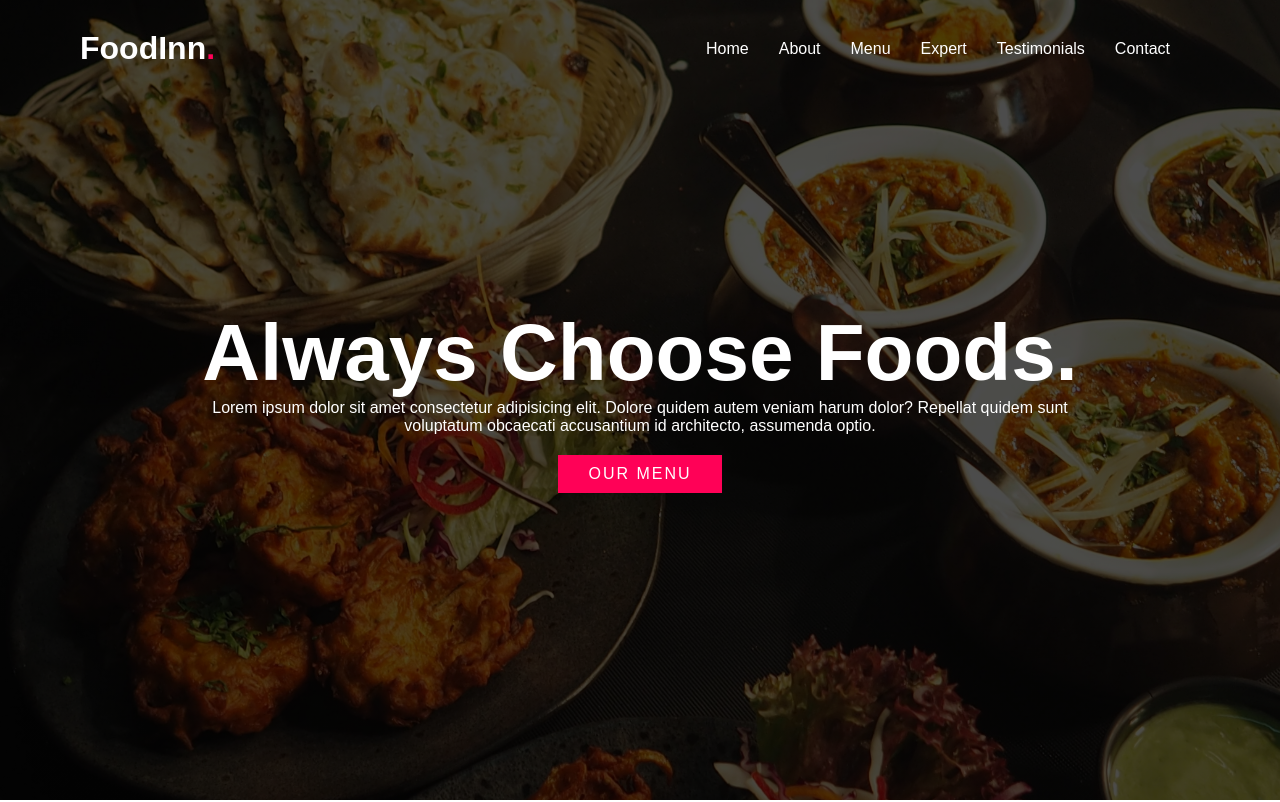
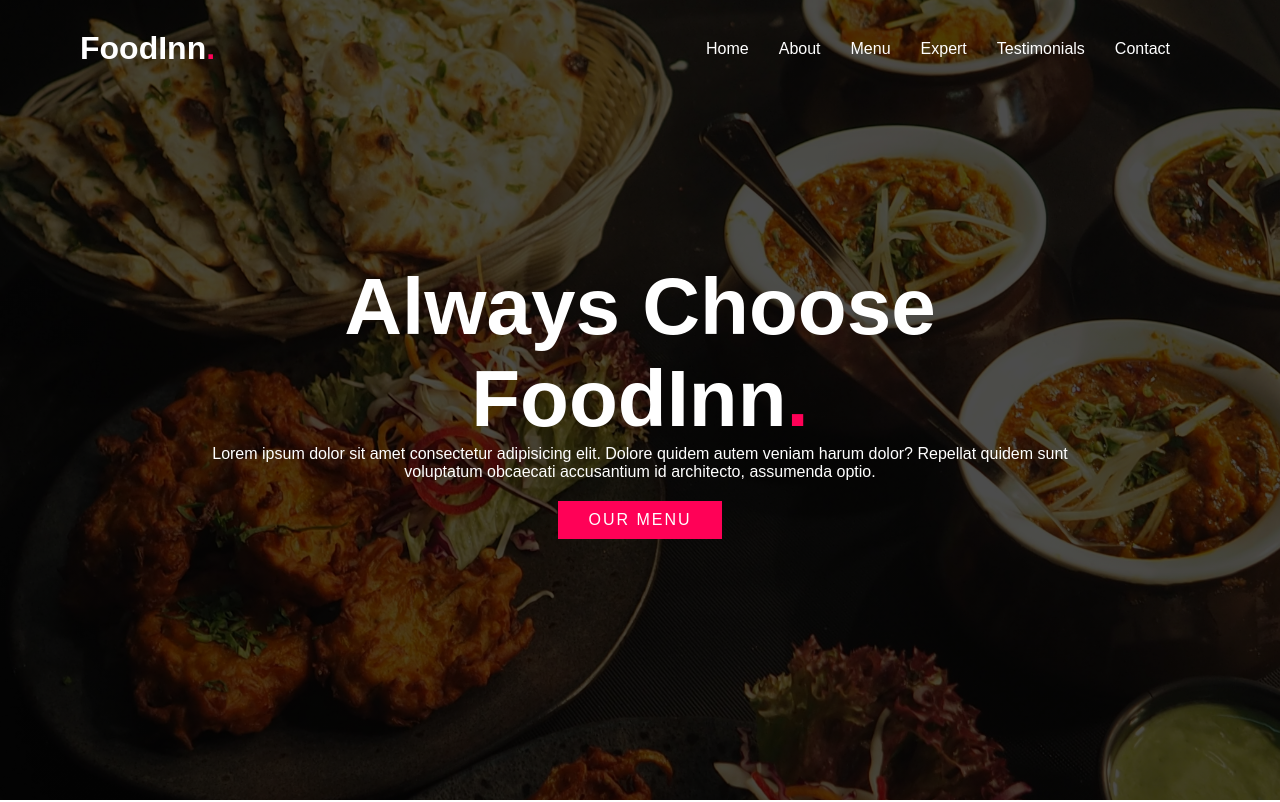
Before and after one commit to Mixtaseth/resturant-website, a plain HTML site: page index.html in a window 1280 px wide. Shown: the top 802 px of the page. Drawn offline with Linux system fonts and the light colour scheme.

Commit message:
initial commit

```diff
--- a/index.html
+++ b/index.html
@@ -22,7 +22,7 @@
       </header>
       <section class="banner" id="banner">
             <div class="content">
-               <h2>Always Choose Foods.</h2>
+               <h2>Always Choose FoodInn<span>.</span></h2>
                <p>Lorem ipsum dolor sit amet consectetur adipisicing elit. Dolore quidem autem veniam harum dolor? Repellat quidem sunt voluptatum obcaecati accusantium id architecto, assumenda optio.
                </p>
                <a href="#" class="btn">Our Menu</a>
--- a/style.css
+++ b/style.css
@@ -34,6 +34,10 @@ p {
 .banner .content h2 {
    font-size: 5rem;
    color: #fff;
+}
+
+.banner .content h2 span {
+   color: #ff0157;
 }
 
 .banner .content p {
```
